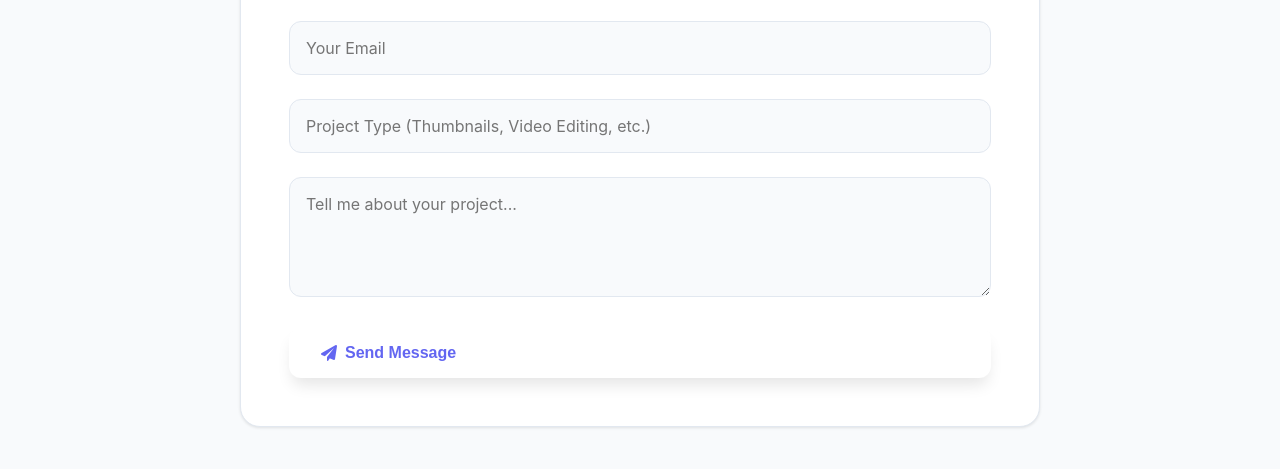
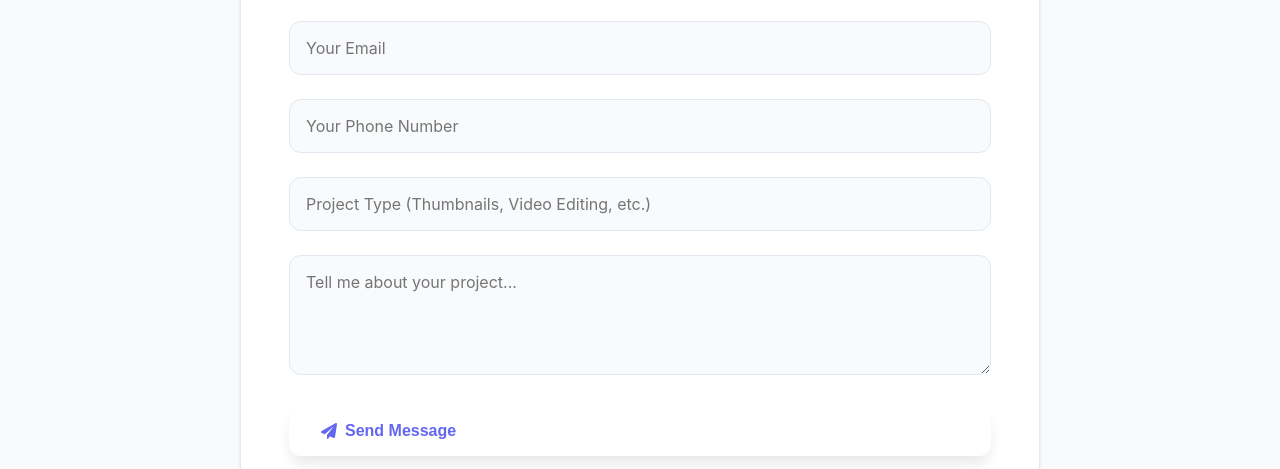
Before and after one commit to palanidurai9/wilson-portfolio, a website: page index.html in a window 1280 px wide. Shown: the part 4243-4712 px from the top of the page. Drawn offline with Linux system fonts and the light colour scheme.

Commit message:
add number input

```diff
--- a/index.html
+++ b/index.html
@@ -217,6 +217,9 @@
                             <input type="email" class="form-input" placeholder="Your Email" required>
                         </div>
                         <div class="form-group">
+                            <input type="number" class="form-input" placeholder="Your Phone Number" required>
+                        </div>
+                        <div class="form-group">
                             <input type="text" class="form-input" placeholder="Project Type (Thumbnails, Video Editing, etc.)">
                         </div>
                         <div class="form-group">
```
